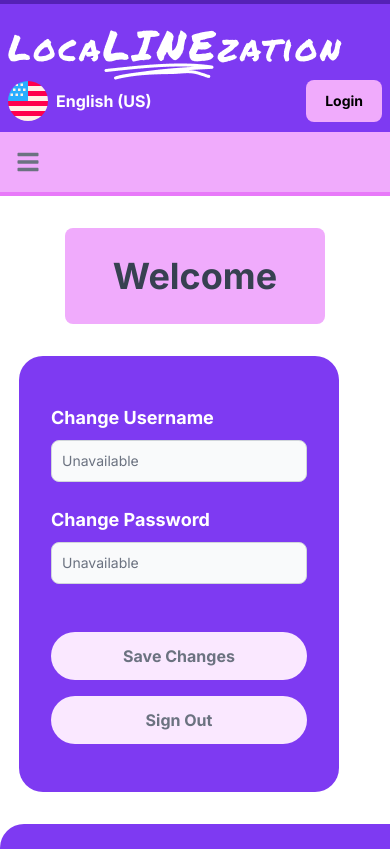
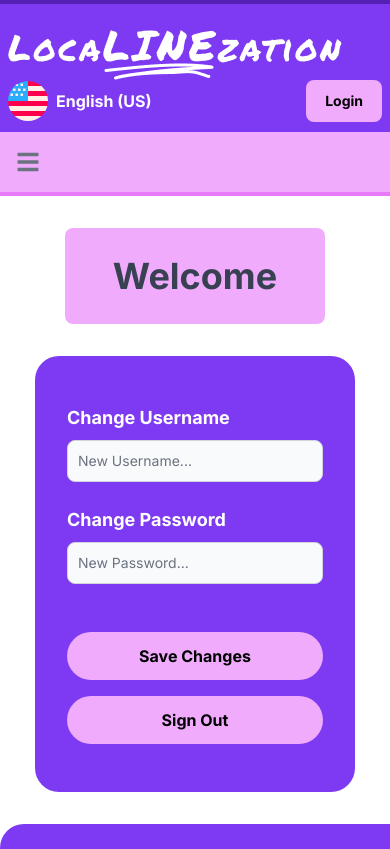
Before and after one commit to LeoJrTheTanooki/localinezation-front, a Next.js app in the folder localinezation-front/: page /AccountDashboardPage in a window 390 px wide. Shown: the top 849 px of the page. Built offline with nearby package versions, Linux system fonts and the light colour scheme.

Commit message:
Functionality Added with Responsiveness

```diff
--- a/localinezation-front/src/app/AccountDashboardPage/page.tsx
+++ b/localinezation-front/src/app/AccountDashboardPage/page.tsx
@@ -15,7 +15,7 @@ const AccountDashboardPage = () => {
   }, []);
 
   return (
-    <div>
+    <div className="min-w-screen min-h-[110vh]">
       <h1 className="text-center font-bold text-gray-700 text-4xl py-7 w-fit h-24 bg-fuchsia-300 p-12 mx-auto rounded-lg my-8">
         Welcome{currentUsername ? `, ${currentUsername}` : ""}
       </h1>
@@ -36,7 +36,7 @@ const AccountDashboardPage = () => {
           </div>
         </div>
         <div className="flex flex-col">
-        <div className="min-w-screen flex justify-start items-center">
+        <div className="flex justify-center items-center">
             <div
               id="loginBG"
               className="bg-purple-600 min-w-80 w-[40%] h-full flex flex-col justify-around items-center text-center rounded-3xl p-12"
@@ -51,11 +51,9 @@ const AccountDashboardPage = () => {
                     id="username"
                     required
                     // onChange={(e) => setUsername(e.target.value)}
-                    placeholder="Unavailable"
+                    placeholder="New Username..."
                     type="text"
                     className="required bg-gray-50 border border-gray-300 text-gray-900 text-sm rounded-lg hover:border-gray-800 focus:ring-blue-500 focus:border-blue-500 block w-full p-2.5 dark:bg-gray-700 dark:border-gray-600 dark:placeholder-gray-400 dark:text-white dark:focus:ring-blue-500 dark:focus:border-blue-500"
-                    disabled
-                    title="Work in progress"
                   />
                 </div>
                 <div className="mb-6">
@@ -68,9 +66,8 @@ const AccountDashboardPage = () => {
                     // onChange={(e) => setPassword(e.target.value)}
                     required
                     type="password"
-                    placeholder="Unavailable"
+                    placeholder="New Password..."
                     className="required bg-gray-50 border border-gray-300 text-gray-900 text-sm rounded-lg hover:border-gray-800 focus:ring-blue-500 focus:border-blue-500 block w-full p-2.5 dark:bg-gray-700 dark:border-gray-600 dark:placeholder-gray-400 dark:text-white dark:focus:ring-blue-500 dark:focus:border-blue-500"
-                    disabled
                     title="Work in progress"
                   />
                 </div>
@@ -78,8 +75,6 @@ const AccountDashboardPage = () => {
                 <button
                   // onClick={handleSubmit}
                   className="w-64 h-12 bg-fuchsia-300 rounded-full font-bold enabled:hover:bg-fuchsia-400 disabled:bg-fuchsia-100 disabled:text-gray-500"
-                  disabled
-                  title="Work in progress"
                 >
                   Save Changes
                 </button>
@@ -88,8 +83,6 @@ const AccountDashboardPage = () => {
                 <button
                   // onClick={() => setLoginSwitchBool(false)}
                   className="w-64 h-12 bg-fuchsia-300 rounded-full font-bold enabled:hover:bg-fuchsia-400 disabled:bg-fuchsia-100 disabled:text-gray-500"
-                  disabled
-                  title="Work in progress"
                 >
                   Sign Out
                 </button>
--- a/localinezation-front/src/app/LoginPage/page.tsx
+++ b/localinezation-front/src/app/LoginPage/page.tsx
@@ -23,8 +23,8 @@ const LoginPage = () => {
     if (!isOpen) return null;
 
     const handleModal = () => {
-        setIsModalOpen(false)
-            setLoginSwitchBool(true)
+      setIsModalOpen(false)
+      setLoginSwitchBool(true)
     }
 
     return (
@@ -82,14 +82,14 @@ const LoginPage = () => {
       try {
         const success = await createAccount(userData);
         if (success) {
-            setSwitchBool(true);
+          setSwitchBool(true);
           setModalMessage(
             "You have successfully created an account, you can now login."
           );
           setIsModalOpen(true);
 
         } else {
-            setSwitchBool(false);
+          setSwitchBool(false);
           setModalMessage("This Username already exists.");
           setIsModalOpen(true);
         }
@@ -141,7 +141,7 @@ const LoginPage = () => {
 
   return loginSwitchBool ? (
     <div className="min-w-screen min-h-[89vh] flex justify-center items-center px-24">
-        {isModalOpen && (
+      {isModalOpen && (
         <Modal
           isOpen={isModalOpen}
           message={modalMessage}
@@ -151,11 +151,11 @@ const LoginPage = () => {
       )}
       <div
         id="heroImg"
-        className="bg-flagBG bg-no-repeat bg-cover min-w-80 min-h-[75vh] w-[80%] h-[75vh] flex justify-center items-center rounded-3xl"
+        className="bg-flagBG bg-no-repeat bg-cover min-w-80 min-h-[75vh] w-[75vw] h-[85vh] flex justify-center items-center rounded-3xl"
       >
         <div
           id="loginBG"
-          className="bg-purple-600 min-w-80 min-h-[80%] w-[40%] h-[80%] flex flex-col justify-around items-center text-center rounded-3xl p-12"
+          className="bg-purple-600 min-w-80 min-h-[80%] w-[40%] h-fit flex flex-col justify-around items-center text-center rounded-3xl p-12"
         >
           <div className="flex flex-col">
             <h1 className="text-3xl text-white font-bold mb-2">Login</h1>
@@ -226,11 +226,11 @@ const LoginPage = () => {
 
       <div
         id="heroImg"
-        className="bg-flagBG bg-no-repeat bg-cover min-w-80 min-h-[75vh] w-[80%] h-[75vh] flex justify-center items-center rounded-3xl"
+        className="bg-flagBG bg-no-repeat bg-cover min-w-80 min-h-[75vh] w-[75vw] h-[85vh] flex justify-center items-center rounded-3xl"
       >
         <div
           id="loginBG"
-          className="bg-purple-600 min-w-80 min-h-[80%] w-[40%] h-[80%] flex flex-col justify-around items-center text-center rounded-3xl p-12"
+          className="bg-purple-600 min-w-80 min-h-[80%] w-[40%] h-fit flex flex-col justify-around items-center text-center rounded-3xl p-12"
         >
           <div className="flex flex-col">
             <h1 className="text-3xl text-white font-bold mb-2">
@@ -268,7 +268,7 @@ const LoginPage = () => {
             <br />
             <button
               onClick={handleSubmit}
-              className="w-64 h-12 bg-fuchsia-300 rounded-full font-bold"
+              className="w-64 h-12 bg-fuchsia-300 rounded-full font-bold hover:bg-fuchsia-400"
             >
               Create Account
             </button>
@@ -277,7 +277,7 @@ const LoginPage = () => {
             <p className="text-white">Already have an account?</p>
             <button
               onClick={() => setLoginSwitchBool(true)}
-              className="w-64 h-12 bg-fuchsia-300 rounded-full font-bold"
+              className="w-64 h-12 bg-fuchsia-300 rounded-full font-bold hover:bg-fuchsia-400"
             >
               Log In
             </button>
--- a/localinezation-front/src/app/components/NavbarComponent.tsx
+++ b/localinezation-front/src/app/components/NavbarComponent.tsx
@@ -101,10 +101,6 @@ const NavbarComponent = () => {
             Submit a Media
           </Navbar.Link>
           <li className=" hidden md:list-item">-</li>
-          <Navbar.Link className="font-bold" href="#" disabled title="Work in Progress">
-            Favorites
-          </Navbar.Link>
-          <li className=" hidden md:list-item">-</li>
           <Navbar.Link className="font-bold" href="#" onClick={() => handlePageChange("/AboutPage")}>
             About Us
           </Navbar.Link>
```
